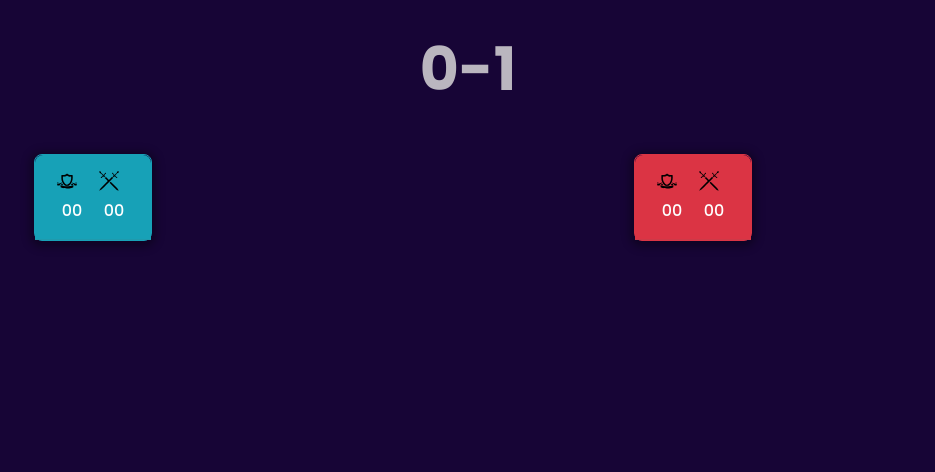
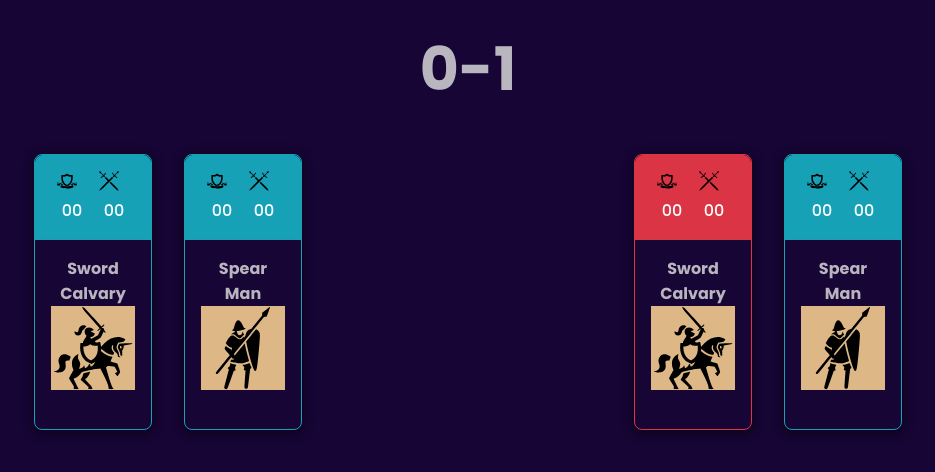
Before and after one commit to spectr-e/react-projects, a React (Vite) app: page / in a window 1280 px wide. Both pictures are taken after a click on the button "Start". Shown: the top 472 px of the page, without its empty margins (172-1107 px from the left). Built offline with nearby package versions, Linux system fonts and the light colour scheme.

Commit message:
fix(Card): Bring in the players

```diff
--- a/src/Projects/22-card-game-app/CardGameApp.jsx
+++ b/src/Projects/22-card-game-app/CardGameApp.jsx
@@ -1,6 +1,7 @@
 import { useState } from 'react'
 import { Button, Card, Title } from '../../components'
 import './CardGame.css'
+import { Spearman, Warhorse } from '../../assets'
 
 const CardGameApp = () => {
   const [start, setStart] = useState(false)
@@ -46,11 +47,29 @@ const CardGameApp = () => {
           <Title title={'0-1'} />
           <main className='container m-auto game-board'>
             <section className='player_1'>
-              <Card player={'player_1'} />
+              <Card
+                player={'player_1'}
+                unitTypeImg={Warhorse}
+                unitTypeName={'Sword Calvary'}
+              />
+              <Card
+                player={'player_1'}
+                unitTypeImg={Spearman}
+                unitTypeName={'Spear Man'}
+              />
             </section>
             <section className='fog-of-war'></section>
             <section className='player_2'>
-              <Card player={'player_2'} />
+              <Card
+                player={'player_2'}
+                unitTypeImg={Warhorse}
+                unitTypeName={'Sword Calvary'}
+              />
+              <Card
+                player={'player_1'}
+                unitTypeImg={Spearman}
+                unitTypeName={'Spear Man'}
+              />
             </section>
           </main>
         </>
--- a/src/components/Card.jsx
+++ b/src/components/Card.jsx
@@ -1,6 +1,6 @@
 import { Shield, Swords } from '../assets'
 
-const Card = ({ player, defenseVal, attackVal }) => {
+const Card = ({ player, defenseVal, attackVal, unitTypeName, unitTypeImg }) => {
   const iconStyle = {
     marginRight: 10,
     width: 20,
@@ -27,6 +27,12 @@ const Card = ({ player, defenseVal, attackVal }) => {
           <span>{!attackVal ? '00' : attackVal}</span>
         </div>
       </section>
+      <div className='card-body'>
+        <h4 className='mb-1'>
+          {unitTypeName ? unitTypeName : 'Unit type name'}
+          <img src={unitTypeImg} alt='unit type' />
+        </h4>
+      </div>
     </div>
   )
 }
```
